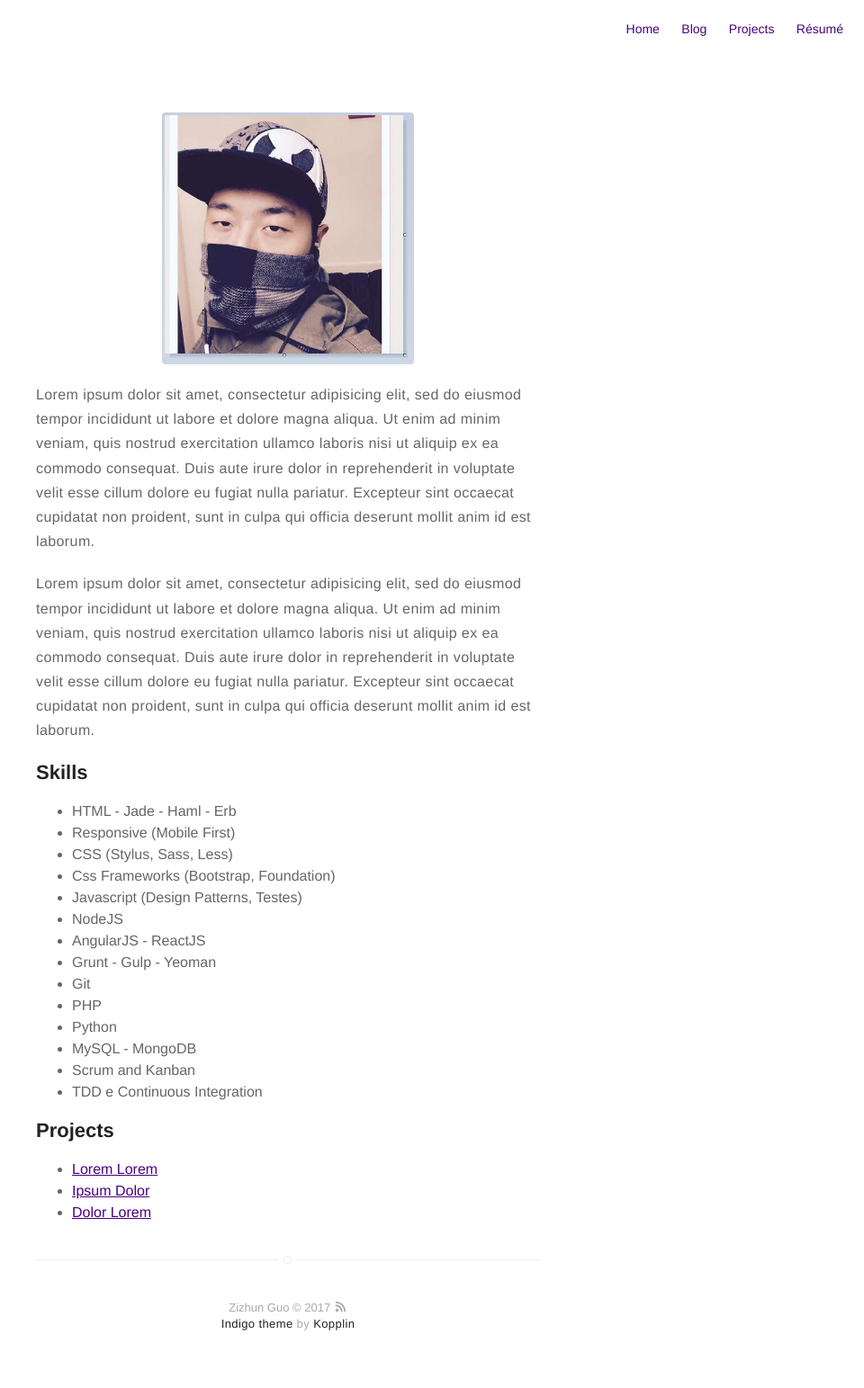
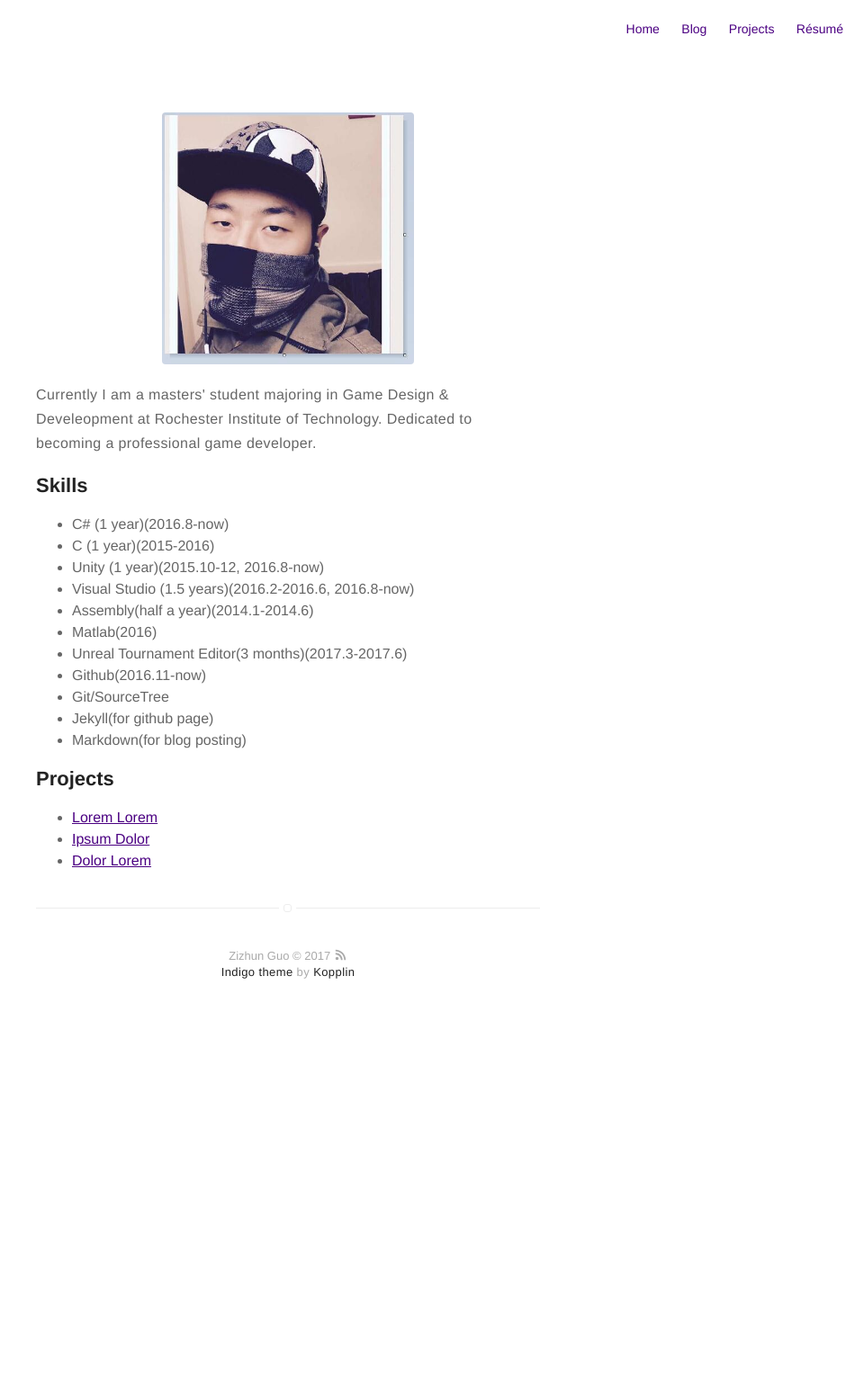
Before and after one commit to zizhGuo/zizhGuo.github.io, a Jekyll site: the page built from about.md, in a window 1280 px wide. Shown: the whole page at 90% size, without its empty margins (320-1280 px from the left). Built offline with Jekyll 4.4.1, drawn with Linux system fonts in a browser that asks for light colours; after the commit the page ends 1152 px from its top, so only the background shows below that.

Commit message:
Update about.md

```diff
--- a/about.md
+++ b/about.md
@@ -4,37 +4,23 @@ layout: page
 ---
 ![Profile Image]({{ site.url }}/{{ site.picture }})
 
-<p>Lorem ipsum dolor sit amet, consectetur adipisicing elit, sed do eiusmod
-tempor incididunt ut labore et dolore magna aliqua. Ut enim ad minim veniam,
-quis nostrud exercitation ullamco laboris nisi ut aliquip ex ea commodo
-consequat. Duis aute irure dolor in reprehenderit in voluptate velit esse
-cillum dolore eu fugiat nulla pariatur. Excepteur sint occaecat cupidatat non
-proident, sunt in culpa qui officia deserunt mollit anim id est laborum.</p>
-
-<p>Lorem ipsum dolor sit amet, consectetur adipisicing elit, sed do eiusmod
-tempor incididunt ut labore et dolore magna aliqua. Ut enim ad minim veniam,
-quis nostrud exercitation ullamco laboris nisi ut aliquip ex ea commodo
-consequat. Duis aute irure dolor in reprehenderit in voluptate velit esse
-cillum dolore eu fugiat nulla pariatur. Excepteur sint occaecat cupidatat non
-proident, sunt in culpa qui officia deserunt mollit anim id est laborum.</p>
+<p>Currently I am a masters' student majoring in Game Design & Develeopment at Rochester Institute of Technology. Dedicated to becoming a professional game developer. </p>
 
 <h2>Skills</h2>
 
 <ul class="skill-list">
-	<li>HTML - Jade - Haml - Erb</li>
-	<li>Responsive (Mobile First)</li>
-	<li>CSS (Stylus, Sass, Less)</li>
-	<li>Css Frameworks (Bootstrap, Foundation)</li>
-	<li>Javascript (Design Patterns, Testes)</li>
-	<li>NodeJS</li>
-	<li>AngularJS - ReactJS</li>
-	<li>Grunt - Gulp - Yeoman</li>
-	<li>Git</li>
-	<li>PHP</li>
-	<li>Python</li>
-	<li>MySQL - MongoDB</li>
-	<li>Scrum and Kanban</li>
-	<li>TDD e Continuous Integration</li>
+	<li>C# (1 year)(2016.8-now)</li>
+	<li>C (1 year)(2015-2016)</li>
+	<li>Unity (1 year)(2015.10-12, 2016.8-now)</li>
+	<li>Visual Studio (1.5 years)(2016.2-2016.6, 2016.8-now)</li>
+	<li>Assembly(half a year)(2014.1-2014.6)</li>
+	<li>Matlab(2016)</li>
+	<li>Unreal Tournament Editor(3 months)(2017.3-2017.6)</li>
+	<li>Github(2016.11-now)</li>
+	<li>Git/SourceTree</li>
+	<li>Jekyll(for github page)</li>
+	<li>Markdown(for blog posting)</li>
+
 </ul>
 
 <h2>Projects</h2>
```
